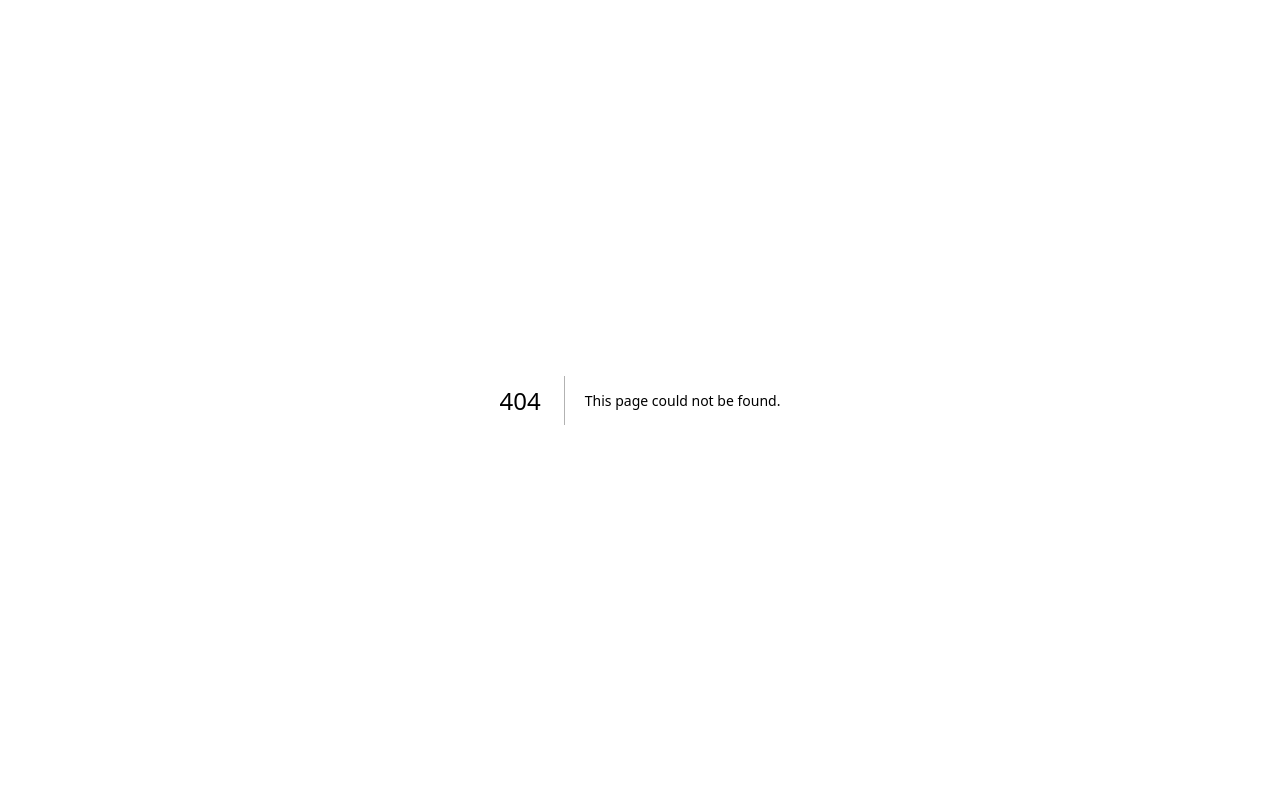
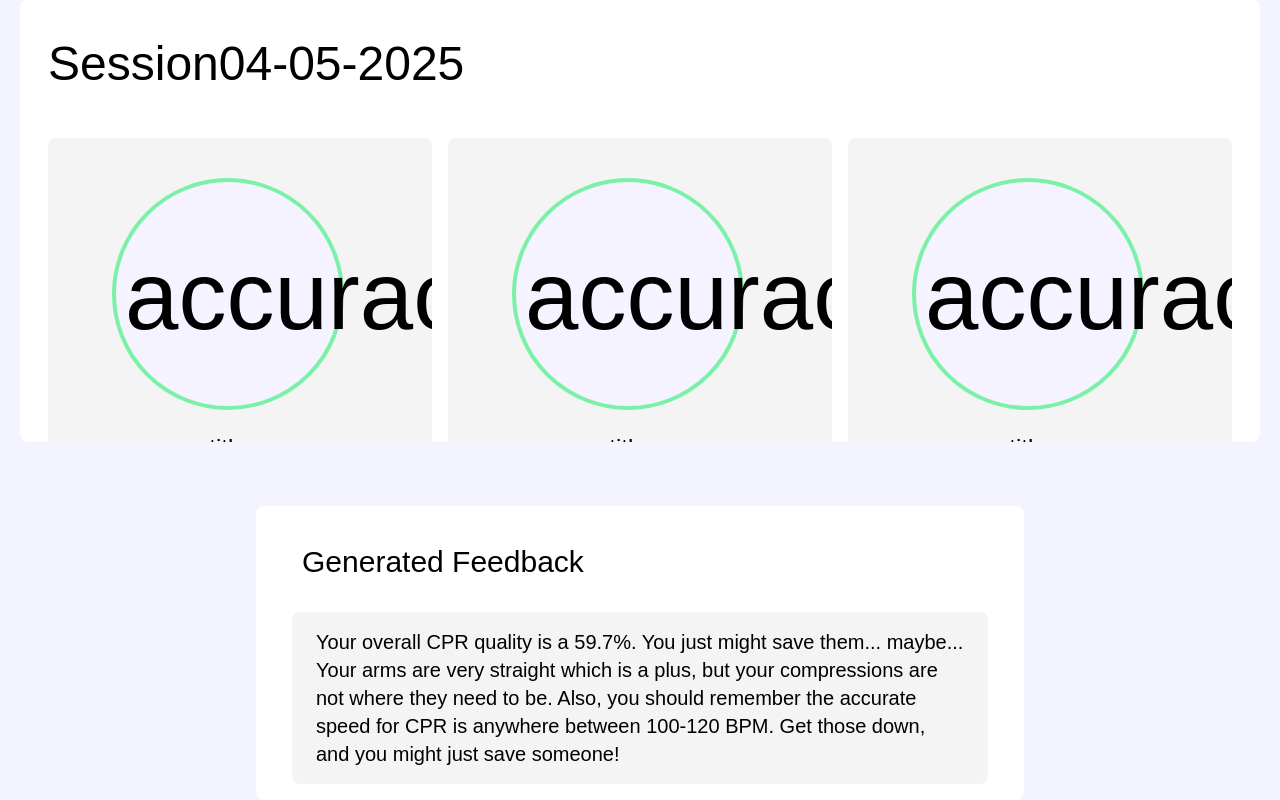
Before and after one commit to aacayanan/diamondhacks-2025, a Next.js app: page /Report in a window 1280 px wide. Before the commit this address had no page. Built offline with nearby package versions, Linux system fonts and the light colour scheme.

Commit message:
components added

```diff
--- /dev/null
+++ b/src/app/Report/page.jsx
@@ -0,0 +1,52 @@
+import AnalyticCard from "@/components/AnalyticCard.jsx";
+
+function ReportPage({ id }) {
+    // store values with cpr factors from given id
+    // const straightArms
+    // const compressionDepth
+    // const BPMAccuracy
+
+    return(
+        <div id='page' className='flex flex-col items-center justify-center h-screen gap-16'>
+            <div id='analytics'
+                 className='px-7 py-4 bg-white rounded-lg inline-flex flex-col justify-start items-start gap-2.5 overflow-hidden'>
+                <div id='analytics-title' className='text-5xl py-6'>
+                    <h1>Session04-05-2025</h1>
+                </div>
+                <div id='analytics-body' className='flex flex-row py-4 items-center gap-4'>
+                    <AnalyticCard sessionId={id}/>
+                    <AnalyticCard sessionId={id}/>
+                    <AnalyticCard sessionId={id}/>
+                </div>
+            </div>
+            <div
+                id="gemini-responses"
+                className="px-9 py-4 bg-white rounded-lg inline-flex flex-col justify-start items-start gap-2.5 w-fit max-w-[60%]"
+            >
+                <div
+                    id="response-title"
+                    className="p-2.5 inline-flex justify-center items-center gap-2.5"
+                >
+                    <h1 className="text-black text-3xl leading-loose">Generated Feedback</h1>
+                </div>
+
+                <div
+                    id="response-body"
+                    className="px-6 py-4 bg-zinc-100 rounded-lg inline-flex flex-col text-xl items-start gap-2.5 w-fit max-w-[90vw]"
+                >
+                    <div id="text">
+                        <p>
+                            Your overall CPR quality is a 59.7%. You just might save them... maybe...
+                            Your arms are very straight which is a plus, but your compressions are not where they need
+                            to be.
+                            Also, you should remember the accurate speed for CPR is anywhere between 100-120 BPM.
+                            Get those down, and you might just save someone!
+                        </p>
+                    </div>
+                </div>
+            </div>
+        </div>
+    )
+}
+
+export default ReportPage;
--- a/src/app/page.js
+++ b/src/app/page.js
@@ -16,7 +16,7 @@ export default function HomePage() {
         const fetchSessions = async () => {
             const { data, error } = await supabase
                 .from('sessions')
-                .select('origin_session_id')
+                .select('id')
                 .eq('user_id', userId);
 
             if (error) {
@@ -47,7 +47,7 @@ export default function HomePage() {
     return (
         <div id='page'>
             <div id='sessions-and-start'>
-            <SessionList sessions={sessions} />
+            <SessionList sessions={sessions}/>
             </div>
             <button onClick={handleClick}>Start Session</button>
             <br/>
--- /dev/null
+++ b/src/components/AnalyticCard.jsx
@@ -0,0 +1,37 @@
+'use client';
+
+import React from 'react';
+import {useState} from 'react';
+
+function AnalyticCard({ sessionId, title}) {
+    const [color, setColor] = useState(0);
+
+    //get accuracy from backend
+    //const accuracy
+
+    //conditional if the accuracy is under 90 setColor(1) for yellow
+    //conditional else if the accuracy is under 80 setColor(2) for red
+
+    return (
+        <div className="w-96 h-96 relative bg-zinc-100 rounded-lg overflow-hidden">
+            <div className="w-56 h-56 left-[68px] top-[44px] absolute bg-violet-50 rounded-full"/>
+            {color === 0 && (
+                <div className="w-56 h-56 left-[68px] top-[44px] absolute bg-violet-50 rounded-full outline outline-4 outline-green-300"/>
+            )}
+            {color === 1 && (
+                <div className="w-56 h-56 left-[68px] top-[44px] absolute bg-violet-50 rounded-full outline outline-4 outline-yellow-300"/>
+            )}
+            {color === 2 && (
+                <div className="w-56 h-56 left-[68px] top-[44px] absolute bg-violet-50 rounded-full outline outline-4 outline-red-300"/>
+            )}
+            <div className="w-64 h-7 left-[52px] top-[292px] absolute text-center justify-start text-black text-2xl leading-normal">
+                title
+            </div>
+            <div className="w-52 h-24 left-[77px] top-[110px] absolute text-center justify-start text-black text-8xl leading-[96px]">
+                accuracy%
+            </div>
+        </div>
+    );
+}
+
+export default AnalyticCard;
--- /dev/null
+++ b/src/components/SessionList.jsx
@@ -0,0 +1,23 @@
+'use client';
+
+import React from 'react';
+
+async function SessionList( { sessions } ) {
+    return (
+        <div className="h-96 overflow-y-auto border rounded p-4">
+            <ul className="space-y-2">
+                {sessions.length === 0 ? (
+                    <li className="text-gray-500">No sessions completed.</li>
+                ) : (
+                    sessions.map((sessionId, index) => (
+                        <li key={index} className="p-2 bg-blue-100 rounded shadow-sm">
+                            {sessionId}
+                        </li>
+                    ))
+                )}
+            </ul>
+        </div>
+    );
+}
+
+export default SessionList;
```
